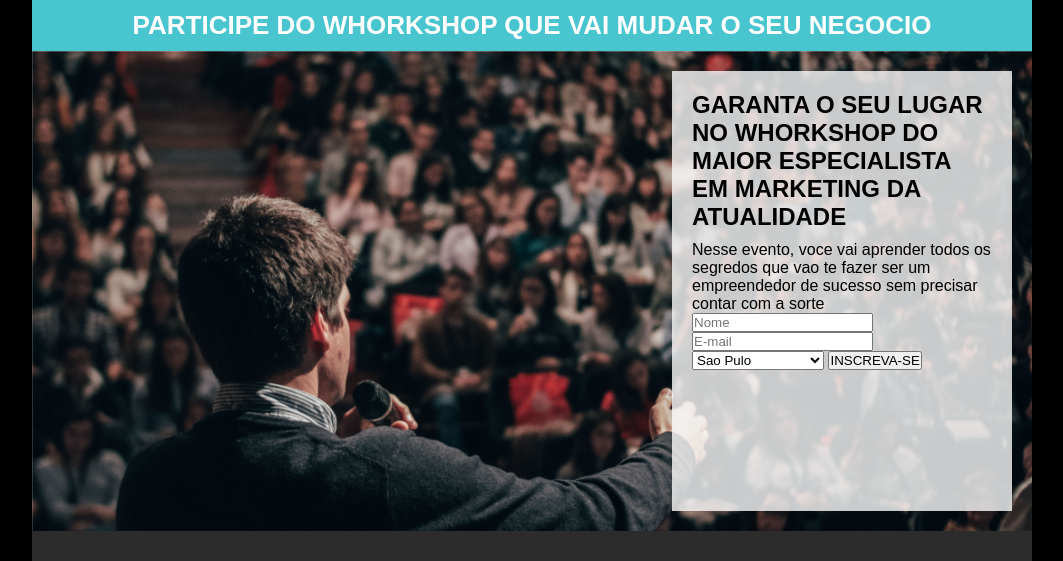
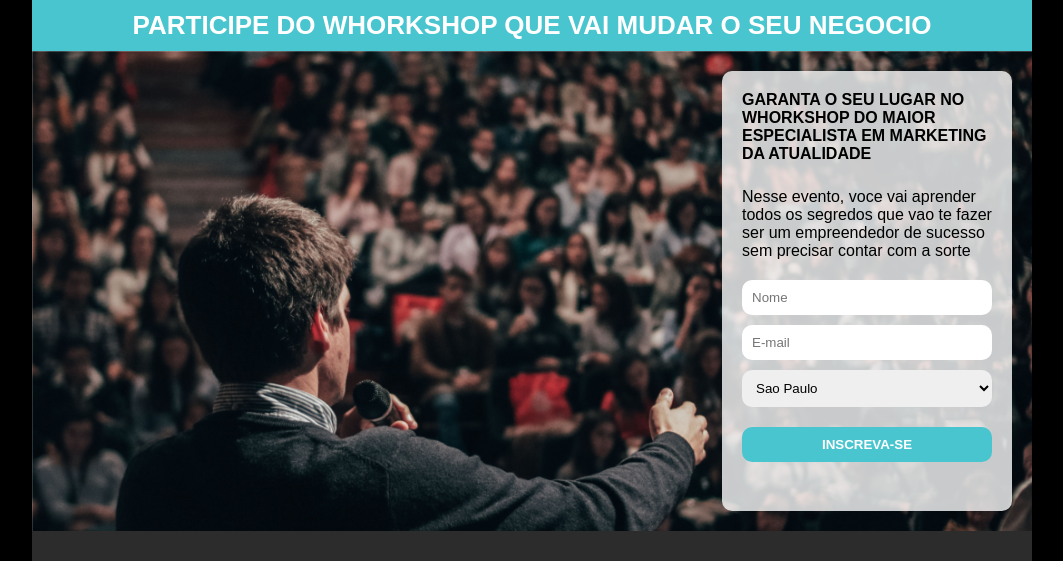
Before and after one commit to PedroBigas/project-whorkshop, a plain HTML site: page index.html in a window 1280 px wide. Shown: the top 561 px of the page, without its empty margins (108-1171 px from the left). Drawn offline with Linux system fonts and the light colour scheme.

Commit message:
styled form

```diff
--- a/CSS/style.css
+++ b/CSS/style.css
@@ -29,20 +29,43 @@ h1{
 form{
     background-color: #fcfcfccb;
     float: right;
-    width: 30%;
+    width: 25%;
     height: 400px;
     margin-right: 20px;
     margin-top: 20px;
     margin-bottom: 20px;
     padding: 20px;
+    border-radius: 10px;
 }
 .chamada{
     text-transform: uppercase;
     text-align: initial;
-    margin-bottom: 10px;
+    margin-bottom: 25px;
+    font-size: 16px;
 }
 .exp{
     text-align: initial;
+    margin-bottom: 20px;
+}
+input, select{
+    border: none;
+    box-sizing: border-box;
+    width: 100%;
+    padding: 10px;
+    margin-bottom: 10px;
+    border-radius: 10px;
+}
+input[type="submit"]{
+    margin-top: 10px;
+    color: white;
+    background-color: #48c5ce;
+    font-weight: bold;
+}
+input[type="submit"]:hover{
+    background-color: #2b8d94;
+}rgb(64, 183, 192)
+.btn{
+
 }
 footer{
     color: white;
--- a/index.html
+++ b/index.html
@@ -23,7 +23,7 @@
                     <input type="email" name="email" placeholder="E-mail">
                     <select name="estado">
 
-                        <option value="SP">Sao Pulo</option>
+                        <option value="SP">Sao Paulo</option>
                         <option value="RJ">Rio de Janeiro</option>
                         <option value="MG">Minas Gerais</option>
                         <option value="RS">Rio Grande do Sul</option>
```
